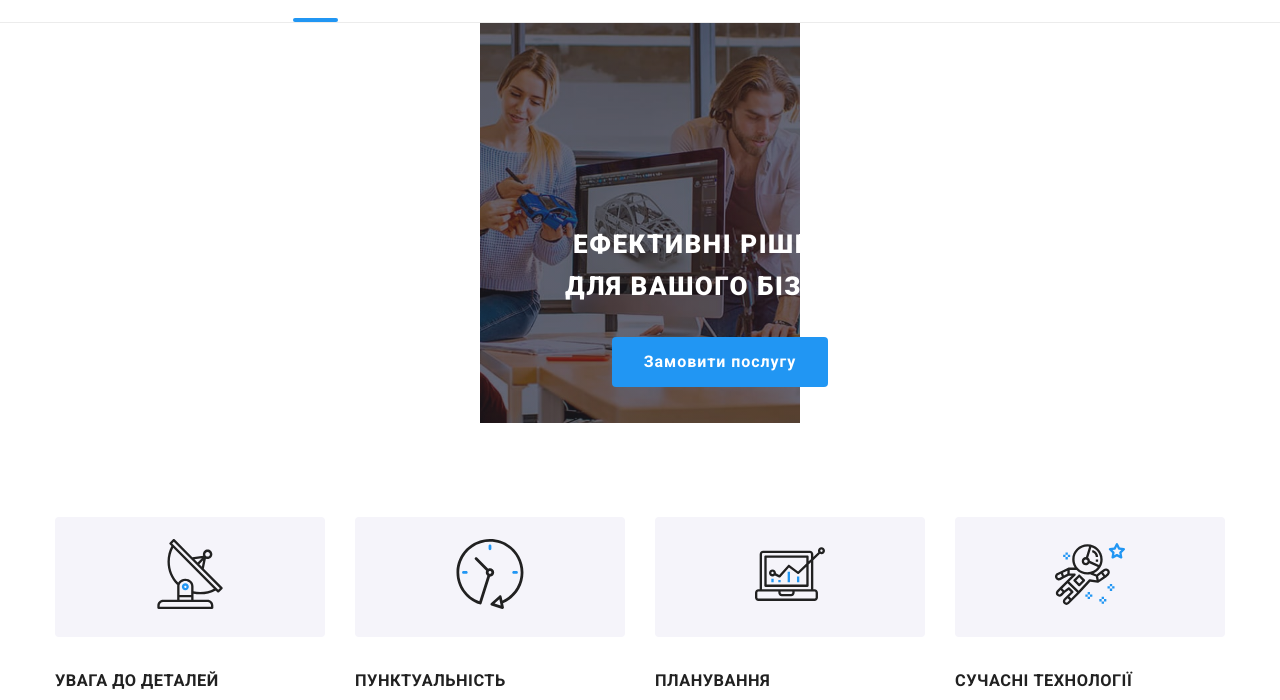
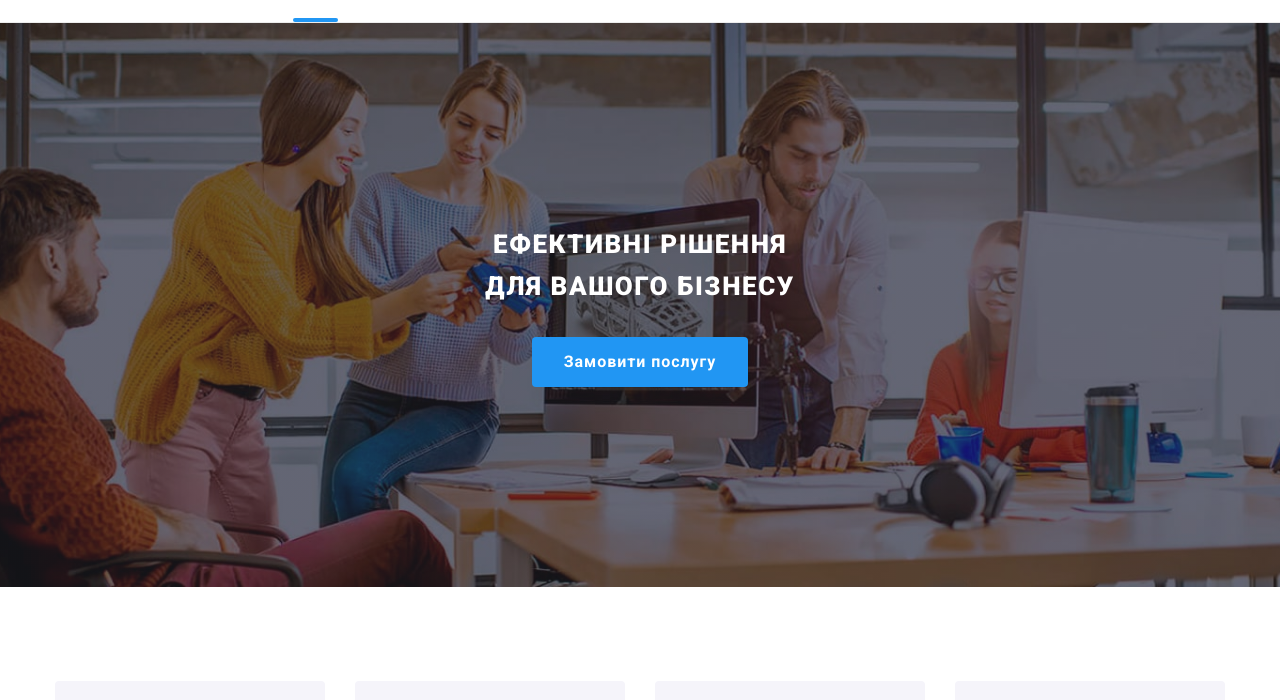
Before and after one commit to Anita-Sheptytska/-goit-markup-hw-08, a plain HTML site: page index.html in a window 1280 px wide. Shown: the part 61-761 px from the top of the page. Drawn offline with nearby package versions, Linux system fonts and the light colour scheme; files that its build step writes are made by us from their sources.

Commit message:
Update _hero.scss

```diff
--- a/sass/components/_hero.scss
+++ b/sass/components/_hero.scss
@@ -10,8 +10,6 @@
     margin-right: auto;
     background-repeat: no-repeat;
     background-position: center;
-    width: 320px;
-    height: 240px;
 
     @media screen and (min-device-pixel-ratio: 2),
         screen and (min-resolution: 192dpi),
```
